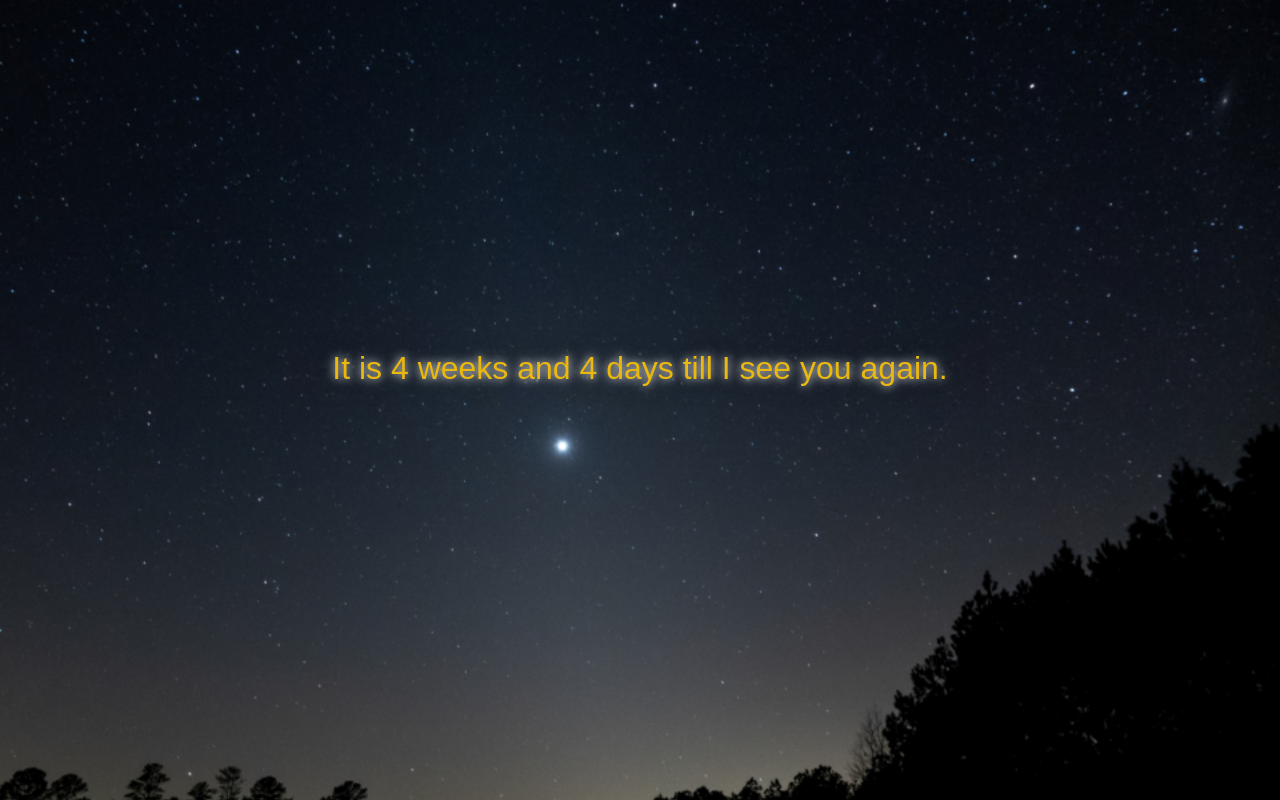
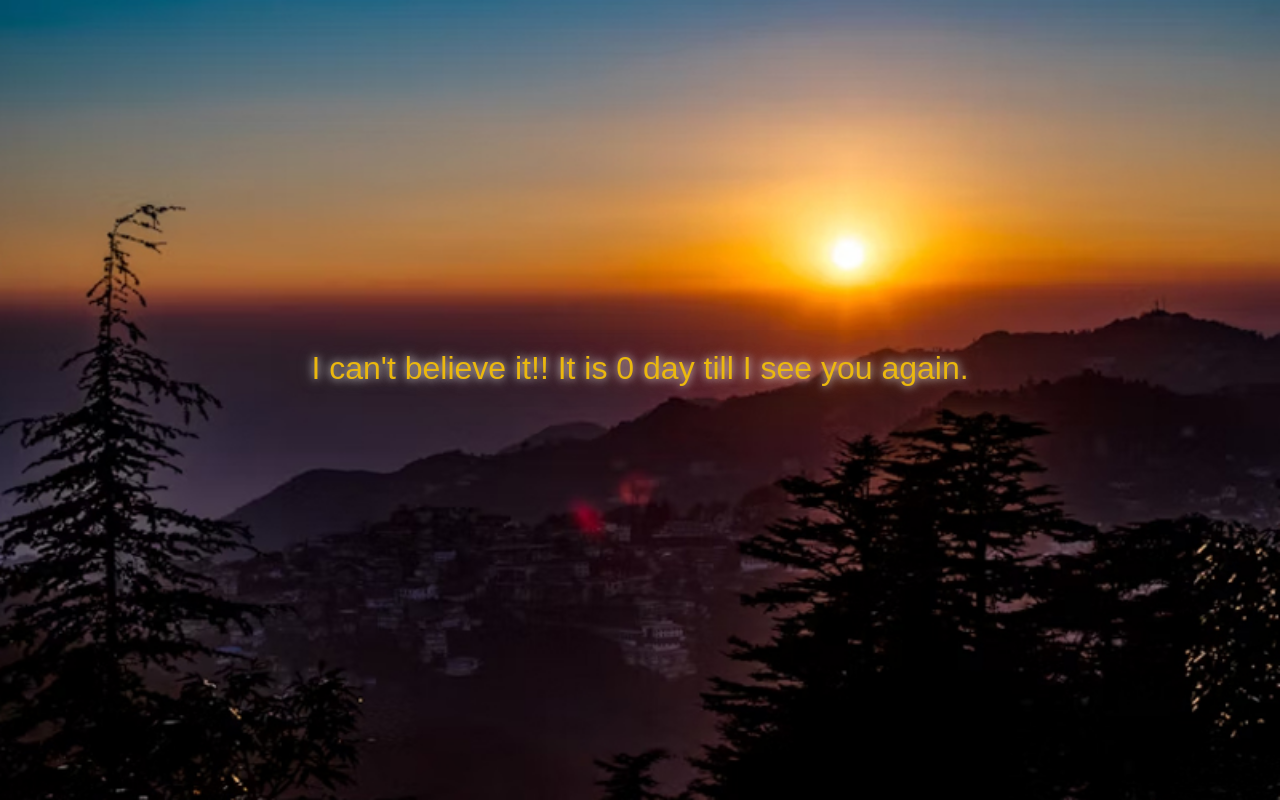
Before and after one commit to csaezdecea/csaezdecea.github.io, a plain HTML site: page others/deadline.html in a window 1280 px wide. Drawn offline with Linux system fonts and the light colour scheme.

Commit message:
Change deadline date from December to November

```diff
--- a/others/deadline.html
+++ b/others/deadline.html
@@ -76,7 +76,7 @@
     }
 
     // Set your deadline date here (YYYY-MM-DD)
-    const deadlineDate = new Date("2025-12-21");
+    const deadlineDate = new Date("2025-11-19");
 
     countdownToDeadline(deadlineDate);
     setInterval(() => countdownToDeadline(deadlineDate), 3600000); // Update every 1 hour
```
